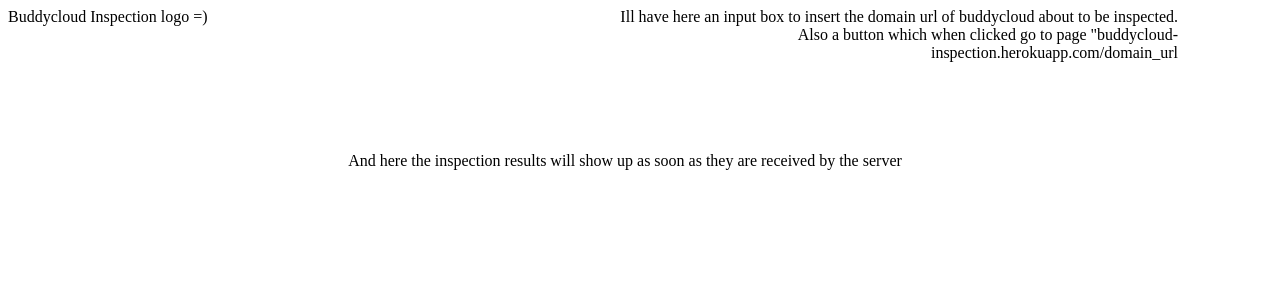
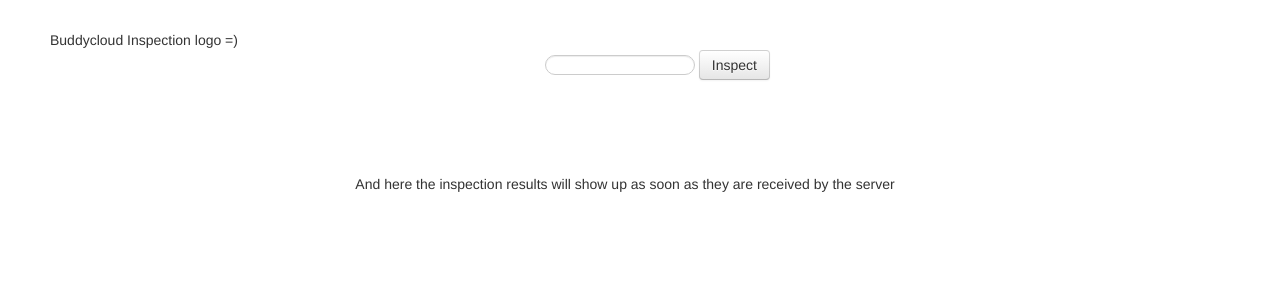
Before and after one commit to buddycloud/buddycloud-tests-framework, a Flask app: page / in a window 1280 px wide. Shown: the top 300 px of the page. Run offline with Flask 2, Linux system fonts and the light colour scheme; some libraries are stand-ins or nearby versions.

Commit message:
Input box added

```diff
--- a/templates/index.html
+++ b/templates/index.html
@@ -1,17 +1,20 @@
-<DOCTYPE html style="height:100%; width:100%;">
+<DOCTYPE html style="height:100%;">
 
 	<head>
-		<meta name="viewport" content="width=device-width, initial-scale=1.0">
-		<link rel="stylesheet" type="text/css" href="static/bootstrap/css/bootstrap-responsive.min.css">
+		<meta name="viewport" 	content="width=device-width, initial-scale=1.0">
+		<link rel="stylesheet" type="text/css" href="static/bootstrap/css/bootstrap.min.css">
+		<link rel="stylesheet" type="text/css" href="static/bootstrap/css/bootstrap-responsive.css">
 	</head>
 	<body style="height:90%;">
-		<div class='row' style="height:20%;">
-			<div class='span6'>
+		<div class='row' style="height:20%; margin-top:30px;">
+			<div class='span5' style="padding-left:50px;">
 				Buddycloud Inspection logo =)
 			</div>
-			<div class='span6' style='text-align:right;'>
-				Ill have here an input box to insert the domain url of buddycloud about to be inspected. </br>
-				Also a button which when clicked go to page "buddycloud-inspection.herokuapp.com/domain_url
+			<div class='span8' style='text-align:right;'>
+				<form class="form-search">
+					<input type="text" class="input-medium search-query">
+					<button type="submit" class="btn">Inspect</button>
+				</form>
 			</div>
 		</div>
 		<div class='row' style="text-align:center;">
```
